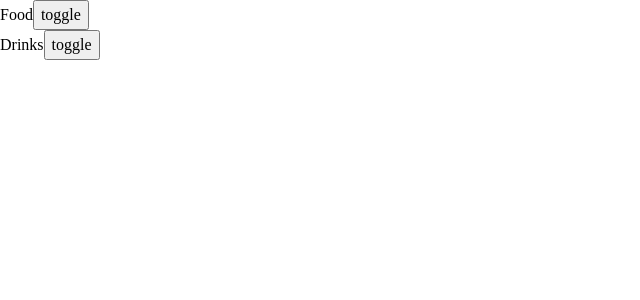
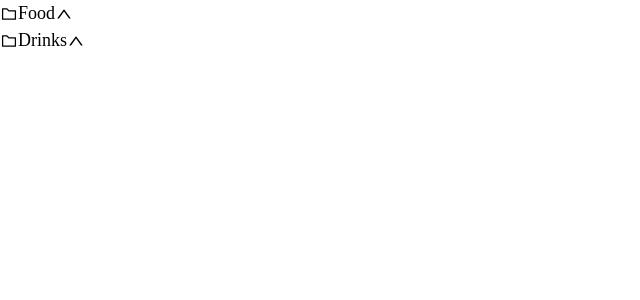
Before and after one commit to aleks-devit/mynote_client, a Next.js app: page /tree-files in a window 1280 px wide. Shown: the top 300 px of the page, without its empty margins (0-640 px from the left). Built offline with nearby package versions, Linux system fonts and the light colour scheme.

Commit message:
create set style for file-tree

```diff
--- a/components/TreeFiles/Branch.tsx
+++ b/components/TreeFiles/Branch.tsx
@@ -8,15 +8,15 @@ interface BranchProps {
 }
 
 const Branch: FC<BranchProps> = ({item, level}) => {
-  const [selected, setSelected] = useState( false)
+  const [selected, setSelected] = useState(false)
 
-  const hasChildren = !!item.children && item.children.length !== 0
+  const hasChildren = !!item.children
 
   const renderBranches = () => {
-    if(hasChildren) {
+    if (hasChildren) {
       const newLevel = level + 1
 
-      return item.children &&  item.children.map((child: DATAType) => {
+      return item.children && item.children.map((child: DATAType) => {
         return <Branch key={child.id} item={child} level={newLevel}/>
       })
     }
@@ -31,10 +31,10 @@ const Branch: FC<BranchProps> = ({item, level}) => {
   return (
     <>
       <Node
-      item={item}
-      hasChildren={hasChildren}
-      level={level}
-      onToggle={toggleSelected}
+        selected={selected}
+        item={item}
+        level={level}
+        onToggle={hasChildren && toggleSelected}
       />
 
       {selected && renderBranches()}
--- a/components/TreeFiles/Node.tsx
+++ b/components/TreeFiles/Node.tsx
@@ -1,20 +1,32 @@
 import React, {FC} from 'react';
 import {DATAType} from "../../types/types_data_from_server/dataType";
+import {NodeItem, NodeWrapper} from "./styles";
+import {AiOutlineDown, AiOutlineFile, AiOutlineFolder, AiOutlineUp} from 'react-icons/ai';
 
 interface NodeProps {
   item: DATAType
-  hasChildren: boolean
   level: number
-  onToggle: () => void
+  onToggle: false | (() => void)
+  selected: boolean
 }
 
-const Node: FC<NodeProps> = ({item, hasChildren, level, onToggle}) => {
+const Node: FC<NodeProps> = ({item,  level, onToggle, selected}) => {
   return (
-    <div style={{paddingLeft: `${level * 16}px`}}>
-      {item.label}
-
-      {hasChildren && <button onClick={onToggle}>toggle</button> }
-    </div>
+    onToggle ?
+    <NodeWrapper level={level} onClick={onToggle}>
+      <NodeItem>
+        <AiOutlineFolder />
+        {item.label}
+        {selected ? <AiOutlineDown /> : <AiOutlineUp />}
+      </NodeItem>
+    </NodeWrapper>
+      :
+      <NodeWrapper level={level}>
+        <NodeItem>
+          <AiOutlineFile />
+          {item.label}
+        </NodeItem>
+      </NodeWrapper>
   );
 };
 
--- /dev/null
+++ b/components/TreeFiles/styles.ts
@@ -0,0 +1,16 @@
+import styled from "styled-components"
+
+interface NodeWrapperProps {
+  level: number
+}
+
+export const NodeWrapper = styled.div<NodeWrapperProps>`
+  padding-left: ${({level}) => level * 16 + 'px'};
+  cursor: pointer;
+`
+
+export const NodeItem = styled.div`
+  display: flex;
+  align-items: center;
+  font-size: 18px;
+`
--- a/moc_data/fileTree.ts
+++ b/moc_data/fileTree.ts
@@ -21,6 +21,21 @@ export const DATA: DATAType[] = [
             id: '5',
             label: 'Cabbage',
           },
+          {
+            id: '32',
+            label: 'Salad',
+            children: [
+              {
+                id: '42',
+                label: 'Tomatoes',
+              },
+              {
+                id: '52',
+                label: 'Cabbage',
+              },
+
+            ],
+          },
         ],
       },
     ],
@@ -32,6 +47,8 @@ export const DATA: DATAType[] = [
       {
         id: '7',
         label: 'Beer',
+        children: [
+        ]
       },
       {
         id: '8',
```
